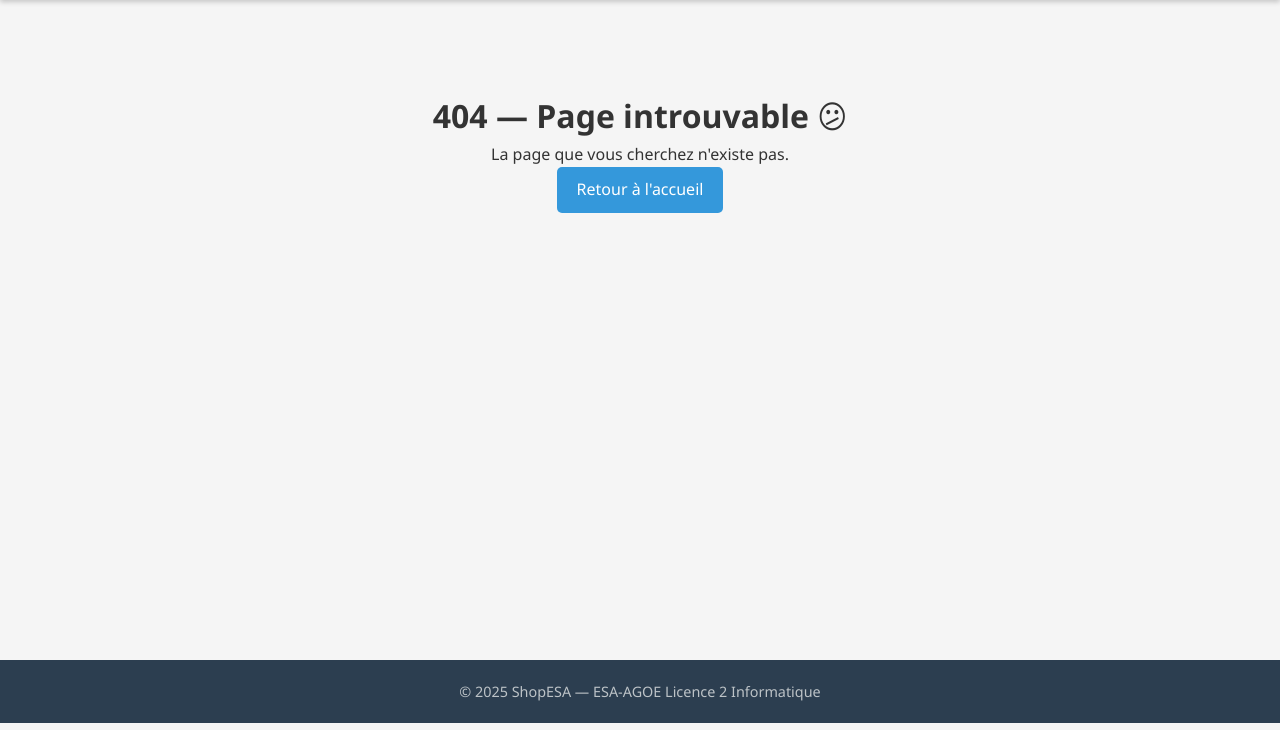
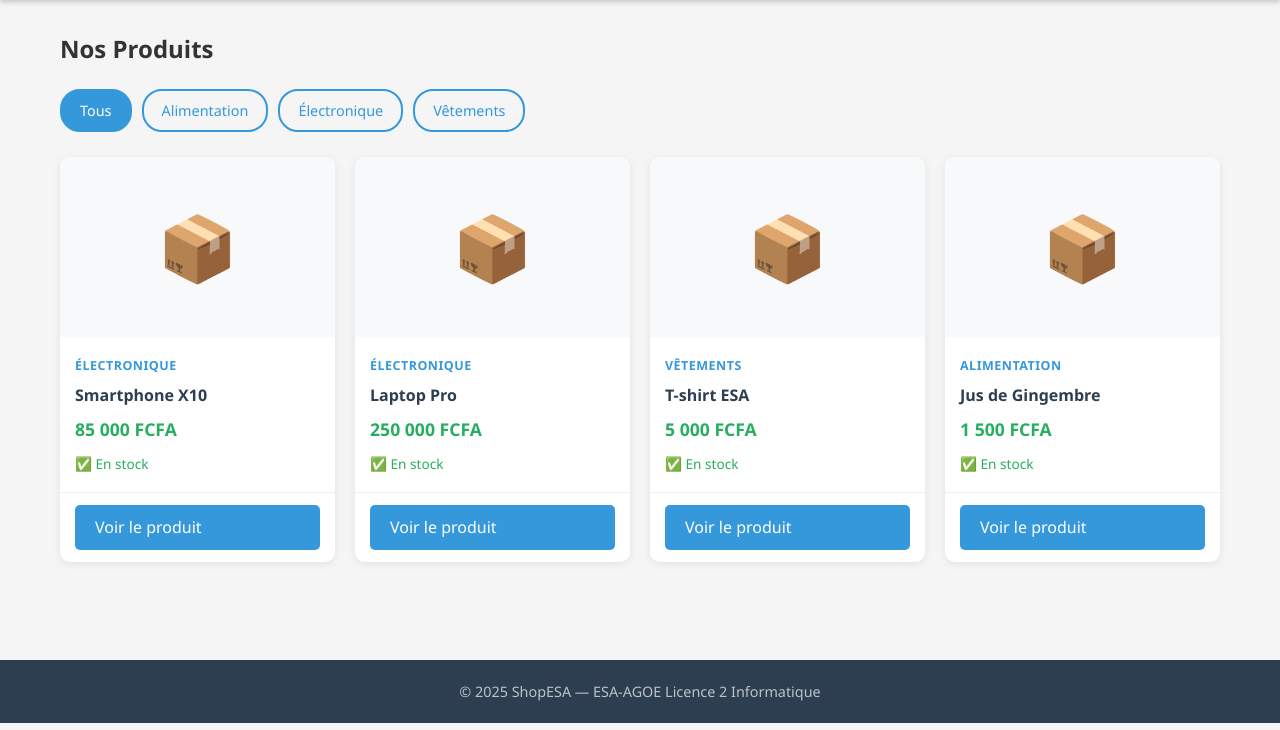
Before and after one commit to N3cr0-B1t/ShopESA, a PHP site: page /index.php?page=produits in a window 1280 px wide. Shown: the part 70-800 px from the top of the page. Run offline with PHP 8.4, Linux system fonts and the light colour scheme; data comes from the database, SQL or seed files in the repository.

Commit message:
feat: catalogue produits + page détail + filtre catégorie

```diff
--- /dev/null
+++ b/controllers/ProductController.php
@@ -0,0 +1,48 @@
+<?php
+
+require_once 'models/Product.php';
+
+/**
+ * Afficher la liste des produits
+ */
+function afficherCatalogue() {
+
+    $categories = getAllCategories();
+
+    $cat_id = isset($_GET['cat']) ? (int)$_GET['cat'] : null;
+
+    if ($cat_id) {
+        $produits = getProductsByCategorie($cat_id);
+        $categorie_active = $cat_id;
+    } else {
+        $produits = getAllProducts();
+        $categorie_active = null;
+    }
+
+
+    require_once 'views/partials/header.php';
+    require_once 'views/produits.php';
+    require_once 'views/partials/footer.php';
+}
+
+/**
+ * Afficher les détails d'un produit
+ */
+function afficherDetailProduit() {
+
+    $id = isset($_GET['id']) ? (int)$_GET['id'] : 0;
+
+    $produit = getProductById($id);
+
+
+    if (!$produit) {
+        require_once 'views/partials/header.php';
+        require_once 'views/404.php';
+        require_once 'views/partials/footer.php';
+        return;
+    }
+
+    require_once 'views/partials/header.php';
+    require_once 'views/produit_detail.php';
+    require_once 'views/partials/footer.php';
+}
--- a/index.php
+++ b/index.php
@@ -3,11 +3,12 @@
 session_start();
 require_once 'config/db.php';
 require_once 'controllers/AuthController.php';
+require_once 'controllers/ProductController.php';
 
 // Récupère la page demandée dans l'URL
 $page = isset($_GET['page']) ? $_GET['page'] : 'accueil';
 
-// Sécurité : pages autorisées uniquement
+// Sécurité :
 $pages_autorisees = [
     'accueil',
     'produits',
@@ -39,11 +40,18 @@ switch ($page) {
         gererDeconnexion();
         break;
 
+    case 'produits':
+        afficherCatalogue();
+        break;
+
+    case 'produit_detail':
+        afficherDetailProduit();
+        break;
+
     default:
 
         require_once 'views/partials/header.php';
 
-        // Charge la vue
         $vue = 'views/' . $page . '.php';
         if (file_exists($vue)) {
             require_once $vue;
--- /dev/null
+++ b/models/Product.php
@@ -0,0 +1,43 @@
+<?php
+
+function getAllProducts() {
+    $pdo = getDB();
+    $stmt = $pdo->query("
+        SELECT p.*, c.nom AS categorie_nom
+        FROM products p
+        LEFT JOIN categories c ON p.cat_id = c.id
+        ORDER BY p.created_at DESC
+    ");
+    return $stmt->fetchAll();
+}
+
+function getProductsByCategorie($cat_id) {
+    $pdo = getDB();
+    $stmt = $pdo->prepare("
+        SELECT p.*, c.nom AS categorie_nom
+        FROM products p
+        LEFT JOIN categories c ON p.cat_id = c.id
+        WHERE p.cat_id = :cat_id
+        ORDER BY p.created_at DESC
+    ");
+    $stmt->execute([':cat_id' => $cat_id]);
+    return $stmt->fetchAll();
+}
+
+function getProductById($id) {
+    $pdo = getDB();
+    $stmt = $pdo->prepare("
+        SELECT p.*, c.nom AS categorie_nom
+        FROM products p
+        LEFT JOIN categories c ON p.cat_id = c.id
+        WHERE p.id = :id
+        LIMIT 1
+    ");
+    $stmt->execute([':id' => $id]);
+    return $stmt->fetch();
+}
+
+function getAllCategories() {
+    $pdo = getDB();
+    return $pdo->query("SELECT * FROM categories ORDER BY nom")->fetchAll();
+}
--- a/public/css/style.css
+++ b/public/css/style.css
@@ -207,3 +207,191 @@ body {
     outline: none;
     border-color: #3498db;
 }
+
+/* ========================
+   FILTRES CATÉGORIES
+   ======================== */
+.filtres {
+    display: flex;
+    gap: 10px;
+    flex-wrap: wrap;
+    margin-bottom: 25px;
+}
+
+.btn-filtre {
+    padding: 8px 18px;
+    border-radius: 20px;
+    border: 2px solid #3498db;
+    color: #3498db;
+    text-decoration: none;
+    font-size: 0.9rem;
+    transition: all 0.2s;
+}
+
+.btn-filtre:hover,
+.btn-filtre.actif {
+    background-color: #3498db;
+    color: white;
+}
+
+/* ========================
+   GRILLE PRODUITS
+   ======================== */
+.produits-grid {
+    display: grid;
+    grid-template-columns: repeat(auto-fill, minmax(240px, 1fr));
+    gap: 20px;
+}
+
+.produit-card {
+    background: white;
+    border-radius: 10px;
+    overflow: hidden;
+    box-shadow: 0 2px 8px rgba(0,0,0,0.08);
+    transition: transform 0.2s, box-shadow 0.2s;
+    display: flex;
+    flex-direction: column;
+}
+
+.produit-card:hover {
+    transform: translateY(-4px);
+    box-shadow: 0 6px 20px rgba(0,0,0,0.12);
+}
+
+.produit-image {
+    height: 180px;
+    overflow: hidden;
+    background: #f8f9fa;
+    display: flex;
+    align-items: center;
+    justify-content: center;
+}
+
+.produit-image img {
+    width: 100%;
+    height: 100%;
+    object-fit: cover;
+}
+
+.no-image {
+    font-size: 4rem;
+}
+
+.produit-info {
+    padding: 15px;
+    flex: 1;
+}
+
+.produit-categorie {
+    font-size: 0.78rem;
+    color: #3498db;
+    text-transform: uppercase;
+    font-weight: 600;
+    letter-spacing: 0.5px;
+}
+
+.produit-nom {
+    font-size: 1rem;
+    font-weight: 600;
+    color: #2c3e50;
+    margin: 6px 0;
+}
+
+.produit-prix {
+    font-size: 1.1rem;
+    font-weight: 700;
+    color: #27ae60;
+    margin-bottom: 8px;
+}
+
+.badge-stock   { color: #27ae60; font-size: 0.85rem; }
+.badge-rupture { color: #e74c3c; font-size: 0.85rem; }
+
+.produit-actions {
+    padding: 12px 15px;
+    border-top: 1px solid #f0f0f0;
+}
+
+/* ========================
+   DÉTAIL PRODUIT
+   ======================== */
+.breadcrumb {
+    margin-bottom: 20px;
+    font-size: 0.9rem;
+    color: #777;
+}
+
+.breadcrumb a {
+    color: #3498db;
+    text-decoration: none;
+}
+
+.detail-wrapper {
+    display: grid;
+    grid-template-columns: 1fr 1fr;
+    gap: 40px;
+    background: white;
+    padding: 30px;
+    border-radius: 10px;
+    box-shadow: 0 2px 15px rgba(0,0,0,0.08);
+}
+
+.detail-image img {
+    width: 100%;
+    border-radius: 8px;
+    object-fit: cover;
+}
+
+.no-image-large {
+    font-size: 8rem;
+    text-align: center;
+    padding: 40px;
+}
+
+.detail-info h1 {
+    font-size: 1.6rem;
+    color: #2c3e50;
+    margin: 10px 0;
+}
+
+.detail-prix {
+    font-size: 1.8rem;
+    font-weight: 700;
+    color: #27ae60;
+    margin: 15px 0;
+}
+
+.detail-description {
+    color: #555;
+    line-height: 1.7;
+    margin-bottom: 20px;
+}
+
+.quantite-group {
+    display: flex;
+    align-items: center;
+    gap: 10px;
+    margin-bottom: 15px;
+}
+
+.quantite-group input {
+    width: 70px;
+    padding: 8px;
+    border: 1px solid #ddd;
+    border-radius: 5px;
+    font-size: 1rem;
+    text-align: center;
+}
+
+/* ========================
+   RESPONSIVE PRODUITS
+   ======================== */
+@media (max-width: 768px) {
+    .detail-wrapper {
+        grid-template-columns: 1fr;
+    }
+
+    .produits-grid {
+        grid-template-columns: repeat(auto-fill, minmax(160px, 1fr));
+    }
+}
--- /dev/null
+++ b/views/produits.php
@@ -0,0 +1,79 @@
+<?php
+// ============================================
+// Liste des produits avec filtre catégorie
+// ============================================
+$titre_page = 'Produits';
+?>
+
+<div class="container">
+
+    <h2 style="margin-bottom:20px;">Nos Produits</h2>
+
+    <!-- Filtres par catégorie -->
+    <div class="filtres">
+        <a href="/ShopESA/?page=produits"
+           class="btn-filtre <?= !$categorie_active ? 'actif' : '' ?>">
+            Tous
+        </a>
+        <?php foreach ($categories as $cat): ?>
+            <a href="/ShopESA/?page=produits&cat=<?= $cat['id'] ?>"
+               class="btn-filtre <?= $categorie_active == $cat['id'] ? 'actif' : '' ?>">
+                <?= htmlspecialchars($cat['nom']) ?>
+            </a>
+        <?php endforeach; ?>
+    </div>
+
+    <!-- Grille de produits -->
+    <?php if (empty($produits)): ?>
+        <div class="alert alert-info">
+            Aucun produit dans cette catégorie.
+        </div>
+    <?php else: ?>
+        <div class="produits-grid">
+            <?php foreach ($produits as $produit): ?>
+                <div class="produit-card">
+
+                    <!-- Image produit -->
+                    <div class="produit-image">
+                        <?php if ($produit['image']): ?>
+                            <img src="/ShopESA/uploads/<?= htmlspecialchars($produit['image']) ?>"
+                                 alt="<?= htmlspecialchars($produit['nom']) ?>">
+                        <?php else: ?>
+                            <div class="no-image">📦</div>
+                        <?php endif; ?>
+                    </div>
+
+                    <!-- Infos produit -->
+                    <div class="produit-info">
+                        <span class="produit-categorie">
+                            <?= htmlspecialchars($produit['categorie_nom'] ?? 'Sans catégorie') ?>
+                        </span>
+                        <h3 class="produit-nom">
+                            <?= htmlspecialchars($produit['nom']) ?>
+                        </h3>
+                        <p class="produit-prix">
+                            <?= number_format($produit['prix'], 0, ',', ' ') ?> FCFA
+                        </p>
+
+                        <!-- Stock -->
+                        <?php if ($produit['stock'] > 0): ?>
+                            <span class="badge-stock">✅ En stock</span>
+                        <?php else: ?>
+                            <span class="badge-rupture">❌ Rupture</span>
+                        <?php endif; ?>
+                    </div>
+
+                    <!-- Actions -->
+                    <div class="produit-actions">
+                        <a href="/ShopESA/?page=produit_detail&id=<?= $produit['id'] ?>"
+                           class="btn btn-primary" style="width:100%">
+                            Voir le produit
+                        </a>
+                    </div>
+
+                </div>
+            <?php endforeach; ?>
+        </div>
+    <?php endif; ?>
+
+</div>
```
Also changed, not shown: views/produit_detail.php (added, +81 -0 lines).
